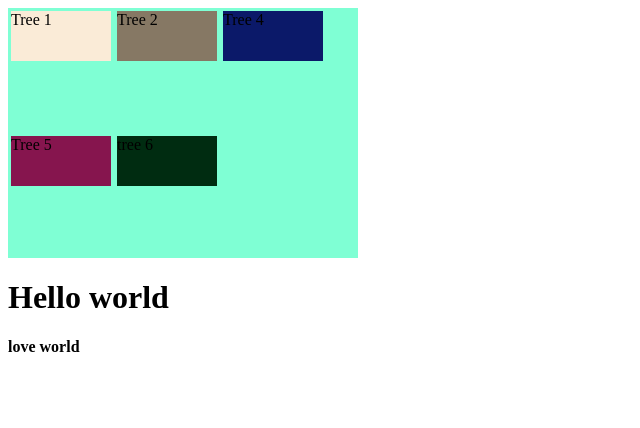
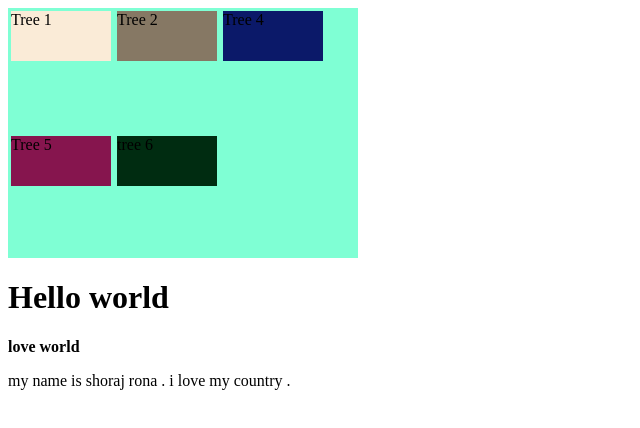
Before and after one commit to Ronaprogramming369/Home.works, a plain HTML site: page index.html in a window 1280 px wide. Shown: the whole page, without its empty margins (0-640 px from the left). Drawn offline with Linux system fonts and the light colour scheme.

Commit message:
Update index.html
eTa muloto kaj shekar jonno korchi.

```diff
--- a/index.html
+++ b/index.html
@@ -18,6 +18,7 @@
     </div>
     <h1> Hello world</h1>
     <b> love world </b>
+    <p>my name is shoraj rona . i love my country .</p>
 
 </body>
 </html>
```
